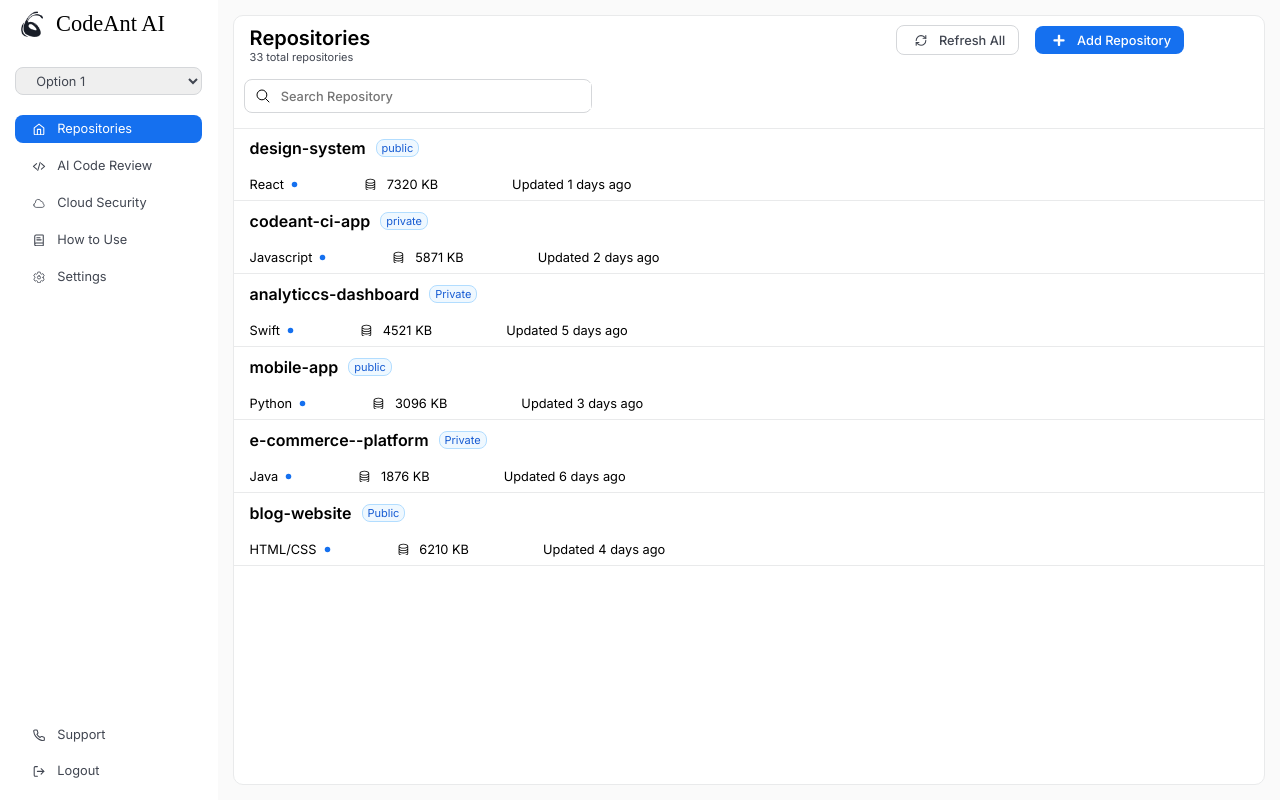
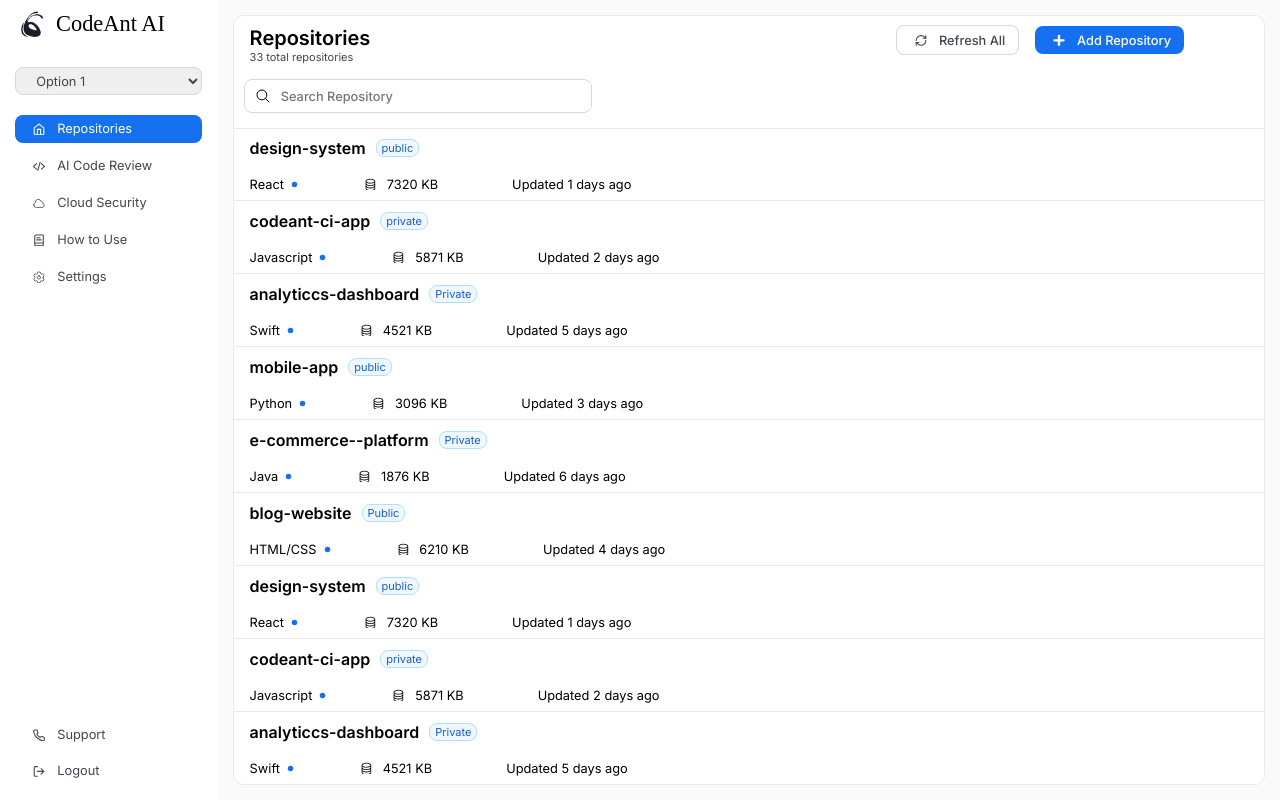
Before and after one commit to TariqueMdHasan/CodeAnt, a React (Create React App) app: page /main in a window 1280 px wide. Built offline with nearby package versions, Linux system fonts and the light colour scheme; a web font is replaced by a local one.

Commit message:
controlled the overflow in Work component

```diff
--- a/src/App.css
+++ b/src/App.css
@@ -3,4 +3,6 @@
     width: 100vw;
     margin: 0;
     padding: 0;
+    overflow-y: hidden;
+    overflow-x: hidden;
 }
--- a/src/components/Work.css
+++ b/src/components/Work.css
@@ -1,9 +1,25 @@
 @import url('https://fonts.googleapis.com/css2?family=Inter:ital,opsz,wght@0,14..32,100..900;1,14..32,100..900&display=swap');
-.Work{
+
+.Work {
     width: 100%;
     height: 100%;
+    max-height: calc(100vh - 9rem);
     display: flex;
     flex-direction: column;
+    overflow-y: auto;
+    overflow-x: hidden;
+    scrollbar-width: thin;
+    scrollbar-color: #B2DDFF transparent;
+}
+.Work::-webkit-scrollbar {
+    width: 8px;
+}
+.Work::-webkit-scrollbar-thumb {
+    background: #B2DDFF;
+    border-radius: 4px;
+}
+.Work::-webkit-scrollbar-track {
+    background: transparent;
 }
 .Work-container{
     width: 100%;
--- a/src/components/Work.jsx
+++ b/src/components/Work.jsx
@@ -51,6 +51,54 @@
     tags: 'HTML/CSS',
     storage: '6210 KB',
     date: 'Updated 4 days ago'
+  },
+  {
+    id: 7,
+    title: 'design-system',
+    status: 'public',
+    tags: 'React',
+    storage: '7320 KB',
+    date: 'Updated 1 days ago'
+  },
+  {
+    id: 8,
+    title: 'codeant-ci-app',
+    status: 'private',
+    tags: 'Javascript',
+    storage: '5871 KB',
+    date: 'Updated 2 days ago'
+  },
+  {
+    id: 9,
+    title: 'analyticcs-dashboard',
+    status: 'Private',
+    tags: 'Swift',
+    storage: '4521 KB',
+    date: 'Updated 5 days ago'
+  },
+  {
+    id: 10,
+    title: 'mobile-app',
+    status: 'public',
+    tags: 'Python',
+    storage: '3096 KB',
+    date: 'Updated 3 days ago'
+  },
+  {
+    id: 11,
+    title: 'e-commerce--platform',
+    status: 'Private',
+    tags: 'Java',
+    storage: '1876 KB',
+    date: 'Updated 6 days ago'
+  },
+  {
+    id: 12,
+    title: 'blog-website',
+    status: 'Public',
+    tags: 'HTML/CSS',
+    storage: '6210 KB',
+    date: 'Updated 4 days ago'
   }
 ]
 
```
